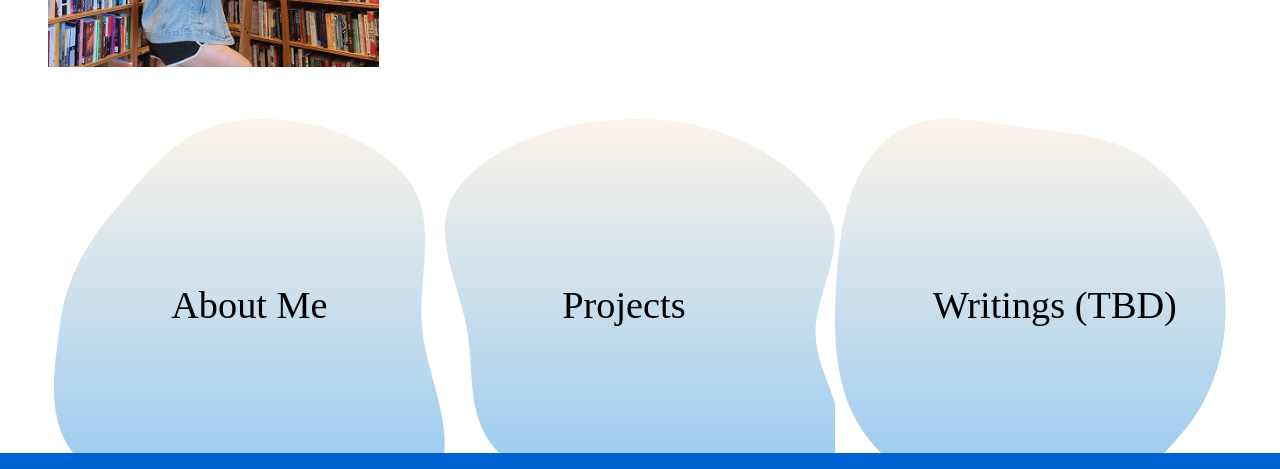
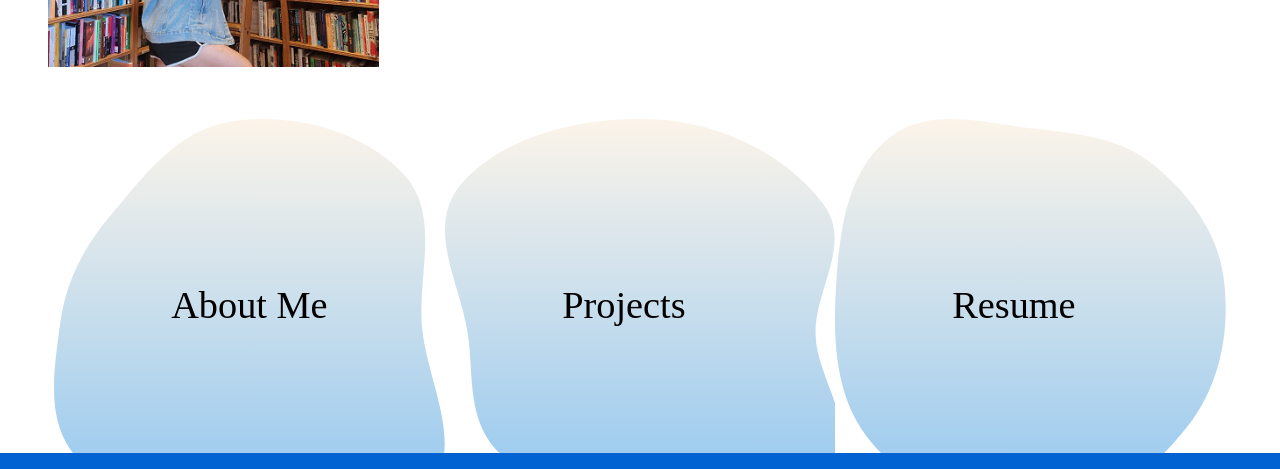
Before and after one commit to adahe8/cse134b-hw3, a website: page index.html in a window 1280 px wide. Shown: the part 275-744 px from the top of the page. Drawn offline with Linux system fonts and the light colour scheme; a web font is replaced by a local one.

Commit message:
Updated site map blobs to reflect link to resume rather than a writings page.

```diff
--- a/index.html
+++ b/index.html
@@ -130,7 +130,7 @@
               <stop offset="1" class="gradient-bottom" />
             </linearGradient>
           </defs>
-          <text x="25%" y="50%">Writings (TBD)</text>
+          <text x="30%" y="50%">Resume</text>
         </svg>
       </a>
     </main>
```
